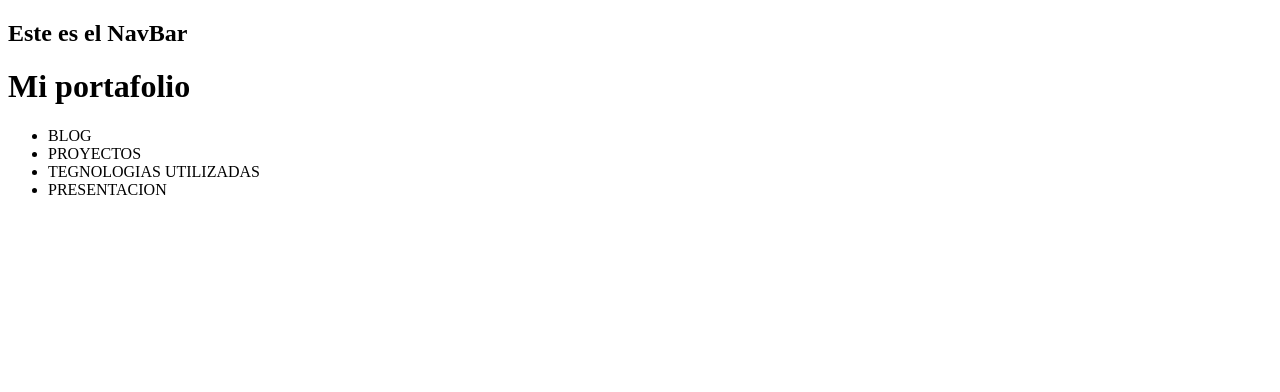
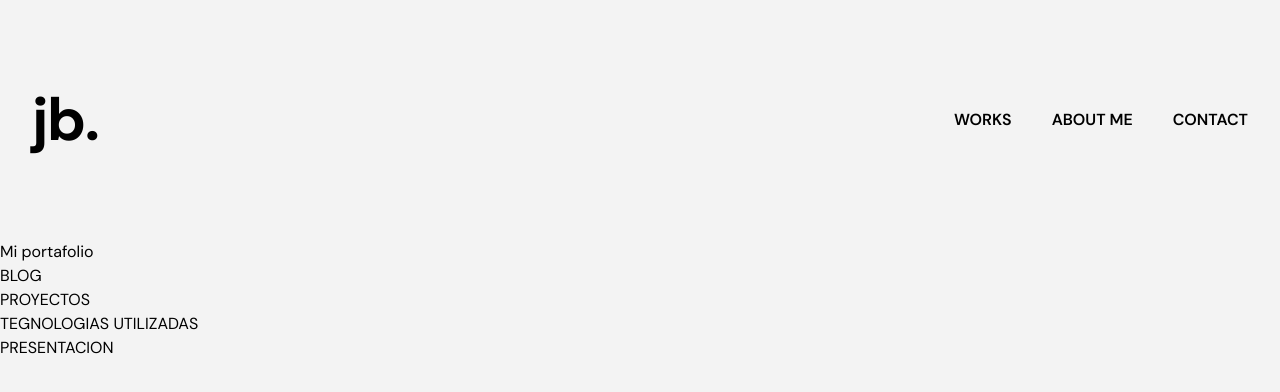
Before and after one commit to Julian7126/portafolio_julian, a Next.js app: page / in a window 1280 px wide. Shown: the top 392 px of the page. Built offline with nearby package versions, Linux system fonts and the light colour scheme.

Commit message:
Second_commit

```diff
--- /dev/null
+++ b/postcss.config.js
@@ -0,0 +1,6 @@
+module.exports = {
+  plugins: {
+    tailwindcss: {},
+    autoprefixer: {},
+  },
+}
--- a/src/app/NavBar/page.jsx
+++ /dev/null
@@ -1,11 +0,0 @@
-import React from "react";
-
-const NavBar = () => {
-  return (
-    <div>
-      <h2>Este es el NavBar</h2>
-    </div>
-  );
-};
-
-export default NavBar;
--- /dev/null
+++ b/src/app/components/NavBar/page.jsx
@@ -0,0 +1,19 @@
+const NavBar = () => {
+  return (
+    <div className="w-full h-93 flex-shrink-0 flex items-center px-8">
+      {/* Div para "jb" */}
+      <div className="flex-shrink-0">
+        <h1 className="text-black font-dm-sans font-bold text-6xl leading-120 tracking-tight">jb.</h1>
+      </div>
+
+      {/* Div para las navegaciones */}
+      <div className="flex-grow h-60 flex items-center space-x-10 justify-end">
+        <a href="#" className="text-black font-dm-sans font-semibold text-2xm">WORKS</a>
+        <a href="#" className="text-black font-dm-sans font-semibold text-2xm">ABOUT ME</a>
+        <a href="#" className="text-black font-dm-sans font-semibold text-2xm">CONTACT</a>
+      </div>
+    </div>
+  );
+};
+
+export default NavBar;
--- a/src/app/layout.jsx
+++ b/src/app/layout.jsx
@@ -1,15 +1,27 @@
-import React from 'react';
-import NavBar from './NavBar/page';
+import '../styles/globals.css'
+import NavBar from './components/NavBar/page.jsx';
 import Head from 'next/head';
+import { DM_Sans } from 'next/font/google'
+
 
 export const metadata = {
-  title: "Julian Bischoff - HomePage",
+  title: "Julian Bischoff",
 };
+
+const fonts = DM_Sans({
+  subsets: ['latin'],
+  display: 'swap',
+  weights: [400, 500 , 700],
+
+})
+
+
+
 
 const Layout = ({ children }) => {
   return (
     <>
-      <html>
+      <html lang="en" className={fonts.className}>
         <Head>
           <title>{metadata.title}</title>
         </Head>
--- a/src/app/page.jsx
+++ b/src/app/page.jsx
@@ -1,6 +1,4 @@
-import React from "react";
-
-
+"use client";
 const Pages = () => {
   return (
     <>
--- /dev/null
+++ b/src/app/works/page.jsx
@@ -0,0 +1,11 @@
+"useclient"
+
+const page = () => {
+  return (
+    <div>
+        <h2>Este es el Works </h2>
+    </div>
+  )
+}
+
+export default page
--- /dev/null
+++ b/src/styles/globals.css
@@ -0,0 +1,8 @@
+@tailwind base;
+@tailwind components;
+@tailwind utilities;
+
+body {
+    height: 2688px;
+    background: #F3F3F3;
+  }
--- /dev/null
+++ b/tailwind.config.js
@@ -0,0 +1,11 @@
+/** @type {import('tailwindcss').Config} */
+module.exports = {
+  content: [
+    './src/**/*.{js,ts,jsx,tsx}',
+    './pages/**/*.{js,ts,jsx,tsx}',
+  ],
+  theme: {
+    extend: {},
+  },
+  plugins: [],
+}
```
Also changed, not shown: docker-compose.yml (added, +13 -0 lines), package.json (+6 -3 lines), 2 other files (tests, documents, lock files or other folders).
